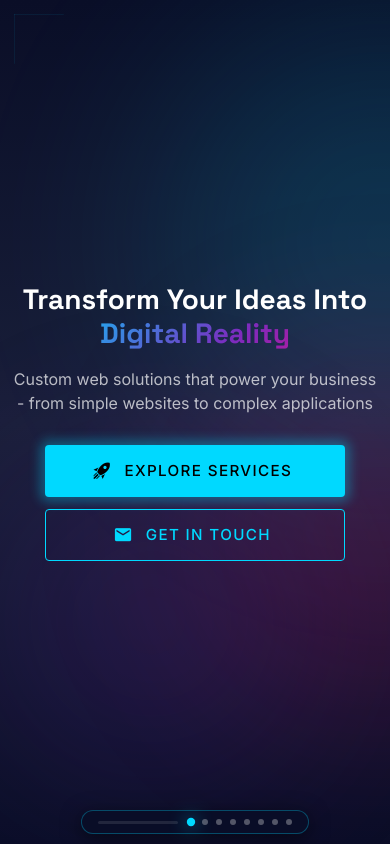
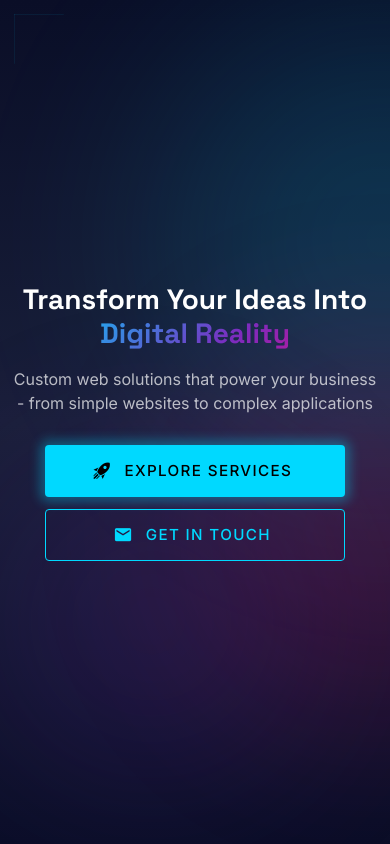
Before and after one commit to MariusSenekal/developmentspike_ad, a Nuxt app: page / in a window 390 px wide. Built offline with nearby package versions, Linux system fonts and the light colour scheme.

Commit message:
adjustments and images

```diff
--- a/app/pages/index.vue
+++ b/app/pages/index.vue
@@ -123,7 +123,7 @@
             Category 1
           </v-chip>
           <h2 class="section-title space-grotesk">Simple Websites</h2>
-          <p class="section-subtitle">Your Digital Brochure - Professional & Affordable</p>
+          <p class="section-subtitle">Your Digital Website - Professional & Affordable</p>
         </div>
 
         <v-row>
@@ -669,7 +669,7 @@ onUnmounted(() => {
 const mainServices = [
   {
     title: 'Simple Websites',
-    description: 'Professional digital brochures perfect for small businesses, freelancers, and organizations. Clean, fast, and effective.',
+    description: 'Professional digital websites, perfect for small businesses, freelancers, and organizations. Clean, fast, and effective.',
     icon: 'mdi-web',
     color: 'primary',
     sectionId: 'simple-websites',
@@ -677,7 +677,7 @@ const mainServices = [
   },
   {
     title: 'Web Applications',
-    description: 'Powerful tools that streamline your operations. From booking systems to inventory management - built for your success.',
+    description: 'Powerful tools that streamline your operations. From booking systems to inventory management , reporting dashboards and data entry applications etc  - built for your success.',
     icon: 'mdi-application-cog',
     color: 'accent',
     sectionId: 'web-applications',
@@ -729,7 +729,7 @@ const applicationExamples = [
     title: 'Booking Systems',
     description: 'Manage appointments, rentals, or class schedules with ease. Automated reminders and calendar integration.',
     icon: 'mdi-calendar-check',
-    features: ['Online Booking', 'Reminders', 'Payment Integration']
+    features: ['Online Booking', 'Reminders']
   },
   {
     title: 'Stock Control Systems',
@@ -1445,56 +1445,9 @@ section {
 }
 
 @media (max-width: 600px) {
-  /* Minimal bottom navigation on mobile - always visible */
+  /* Hide navigation on mobile - users scroll freely */
   .navigation-indicator {
-    right: auto;
-    left: 50%;
-    top: auto;
-    bottom: 20px;
-    transform: translateX(-50%);
-    flex-direction: row;
-    gap: 12px;
-    background: rgba(10, 14, 39, 0.95);
-    padding: 10px 20px;
-    border-radius: 25px;
-    backdrop-filter: blur(10px);
-    border: 1px solid rgba(0, 217, 255, 0.3);
-    box-shadow: 0 4px 20px rgba(0, 0, 0, 0.5);
-  }
-
-  .navigation-indicator.nav-hidden {
-    opacity: 1;
-    pointer-events: auto;
-  }
-
-  .progress-bar {
-    width: 120px;
-    height: 3px;
-  }
-
-  .progress-fill {
-    bottom: auto;
-    left: 0;
-    height: 100%;
-    background: linear-gradient(to right, #00D9FF, #7B2CBF);
-  }
-
-  .nav-dots {
-    flex-direction: row;
-    gap: 10px;
-  }
-
-  .nav-dot {
-    width: 8px;
-    height: 8px;
-  }
-
-  .nav-dot.active {
-    transform: scale(1.4);
-  }
-
-  .dot-tooltip {
-    display: none;
+    display: none !important;
   }
 
   /* Allow scrolling on mobile */
```
Also changed, not shown: public/og-image.jpg.
